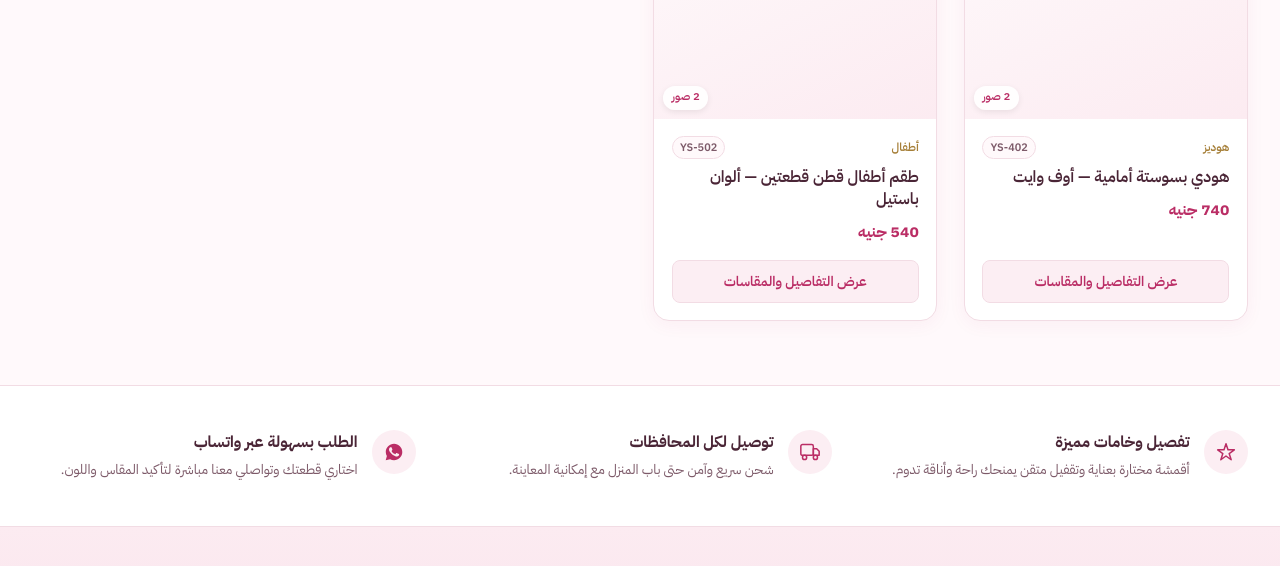
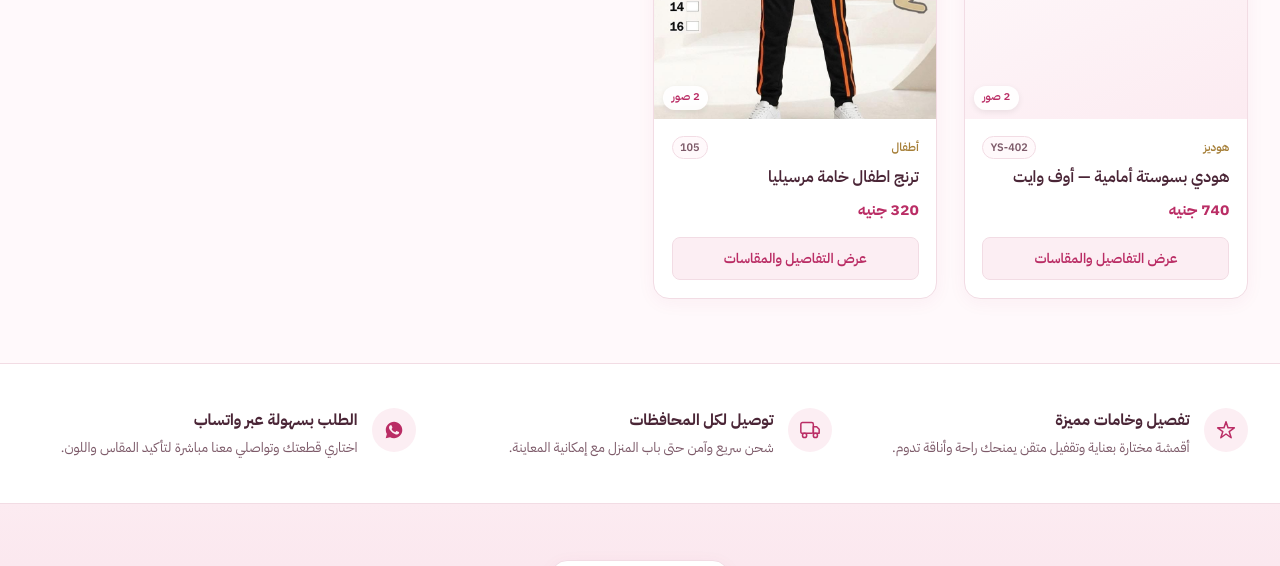
Before and after one commit to ehabmostafaaa/yoyo-store, a plain HTML site: page index.html in a window 1280 px wide. Shown: the part 2150-2716 px from the top of the page. Drawn offline with nearby package versions, Linux system fonts and the light colour scheme.

Commit message:
Adding first item for childern

```diff
--- a/index.html
+++ b/index.html
@@ -1934,19 +1934,18 @@
       },
       {
         id: "kids-2",
-        code: "YS-502",
-        name: "طقم أطفال قطن قطعتين — ألوان باستيل",
-        price: 540,
+        code: "105",
+        name: "ترنج اطفال خامة مرسيليا  ",
+        price: 320,
         category: "kids",
         badge: "الأكثر طلبًا",
-        material: "قطن سنجل ليكرا مريح",
+        material: "مرسيليا ",
         colors: [
-          { name: "وردي × أبيض", hex: "#F3AFC6" },
-          { name: "أصفر باستيل", hex: "#F6E5A8" }
+          { name: "اسود", hex: "#000000" }
         ],
-        sizes: ["3 سنوات", "5 سنوات", "7 سنوات", "9 سنوات"],
-        description: "طقم أطفال عملي ومريح مكون من تيشيرت وبنطلون قطن ناعم مناسب للخروجات اليومية والحركة.",
-        images: ["images/kids-2.jpg", "images/kids-2-2.jpg"]
+        sizes: ["6 سنوات", "8 سنوات", "10 سنوات", "12 سنوات", "14 سنوات", "16 سنوات"],
+        description: "طقم أطفال عملي ومريح مكون من ترنج اطفال خامة مرسيليا مناسب للخروجات اليومية والحركة.",
+        images: ["images/children/1.jpg", "images/children/1.jpg"]
       }
     ];
 
```
Also changed, not shown: images/children/1.jpg (added).
